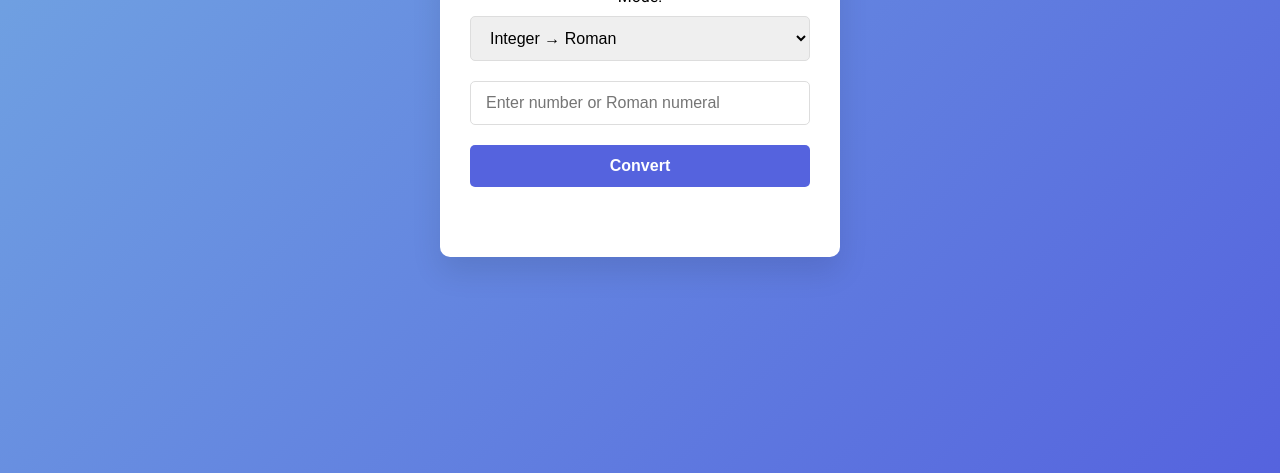
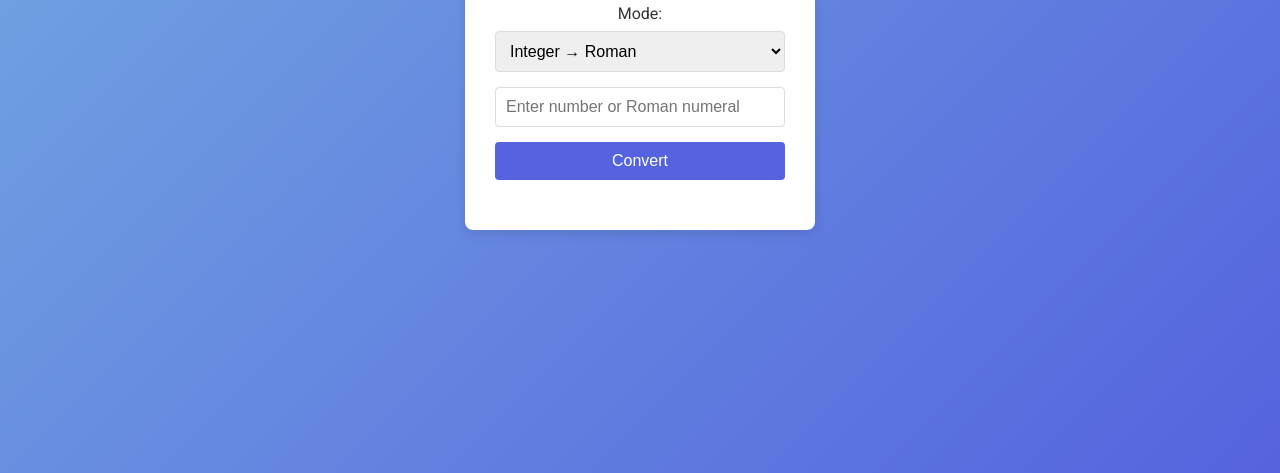
Before and after one commit to JorgeLaz3/2025-usjga-triangle, a plain HTML site: page index.html in a window 1280 px wide. Shown: the part 327-800 px from the top of the page. Drawn offline with Linux system fonts and the light colour scheme.

Commit message:
Update styles.css

```diff
--- a/styles.css
+++ b/styles.css
@@ -5,67 +5,65 @@
   box-sizing: border-box;
 }
 
-/* Apply the Google Font globally */
+/* Apply the Google Font globally and background gradient */
 body {
   font-family: 'Roboto', sans-serif;
-  /* Use a pleasing gradient for the background */
-  background: linear-gradient(135deg, #74ABE2, #5563DE);
+  background: linear-gradient(135deg, #74abe2, #5563de);
   display: flex;
   justify-content: center;
   align-items: center;
   height: 100vh;
 }
 
-/* Container styling for the converter card */
+/* Container styling */
 .container {
-  background: #ffffff;
-  border-radius: 10px;
-  padding: 40px 30px;
-  max-width: 400px;
-  width: 90%;
-  box-shadow: 0 15px 30px rgba(0, 0, 0, 0.1);
+  background-color: #ffffff;
+  padding: 30px;
+  border-radius: 8px;
+  box-shadow: 0 4px 12px rgba(0, 0, 0, 0.1);
+  width: 350px;
   text-align: center;
 }
 
-/* Header styling */
+/* Title styling */
 .container h1 {
   font-size: 2rem;
+  margin-bottom: 20px;
   color: #333333;
-  margin-bottom: 20px;
 }
 
-/* Styling for the form elements */
-.container select,
-.container input[type="text"],
-.container button {
-  width: 100%;
-  padding: 12px 15px;
-  margin: 10px 0;
-  border: 1px solid #ddd;
-  border-radius: 5px;
-  font-size: 1rem;
-  transition: border-color 0.3s ease, box-shadow 0.3s ease;
+/* Label and select/input/button styling */
+label {
+  display: block;
+  margin-bottom: 8px;
+  font-weight: 500;
+  color: #333333;
 }
 
-/* Focus state for select and input */
-.container select:focus,
-.container input[type="text"]:focus {
-  outline: none;
-  border-color: #5563DE;
-  box-shadow: 0 0 8px rgba(85, 99, 222, 0.4);
+select,
+input[type='text'] {
+  width: 100%;
+  padding: 10px;
+  margin-bottom: 15px;
+  font-size: 1rem;
+  border: 1px solid #dddddd;
+  border-radius: 4px;
 }
 
-/* Button styling */
-.container button {
-  background: #5563DE;
+button {
+  width: 100%;
+  padding: 10px;
+  font-size: 1rem;
   color: #ffffff;
+  background-color: #5563de;
   border: none;
+  border-radius: 4px;
   cursor: pointer;
-  font-weight: bold;
+  font-weight: 500;
 }
 
-.container button:hover {
-  background: #4652b8;
+button:hover {
+  background-color: #4653c8;
 }
 
 /* Styling for the result message */
@@ -77,7 +75,7 @@ body {
 
 /* Styling for error messages */
 .error {
-  color: #E74C3C;
+  color: #e74c3c;
   margin-top: 10px;
   font-size: 0.9rem;
 }
```
